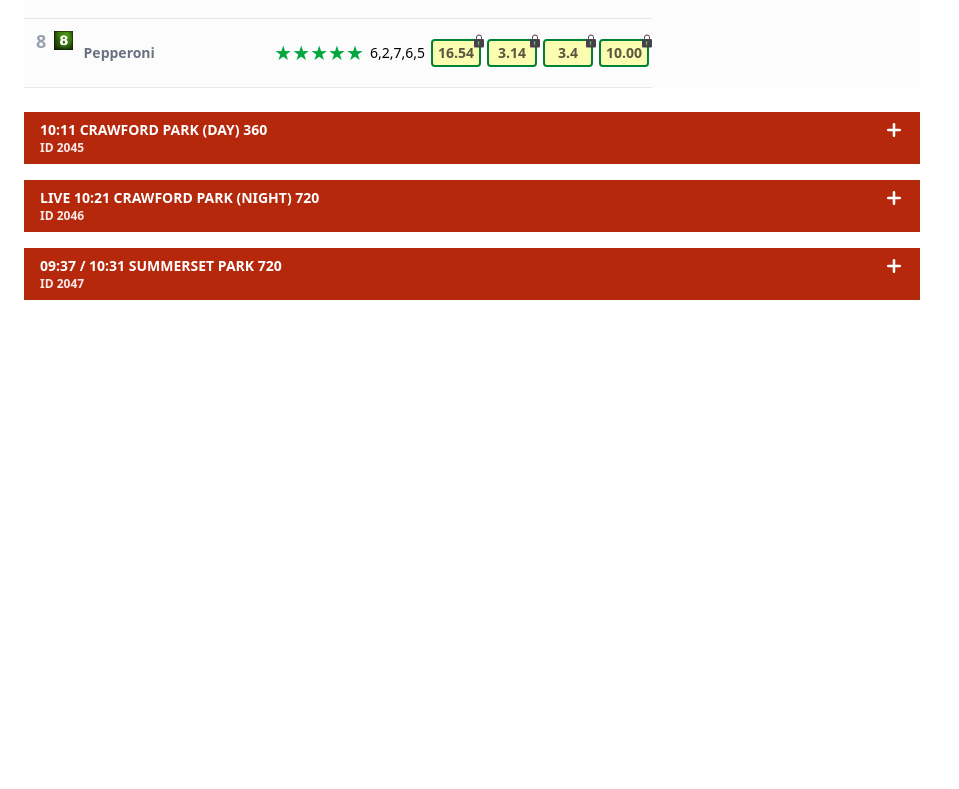
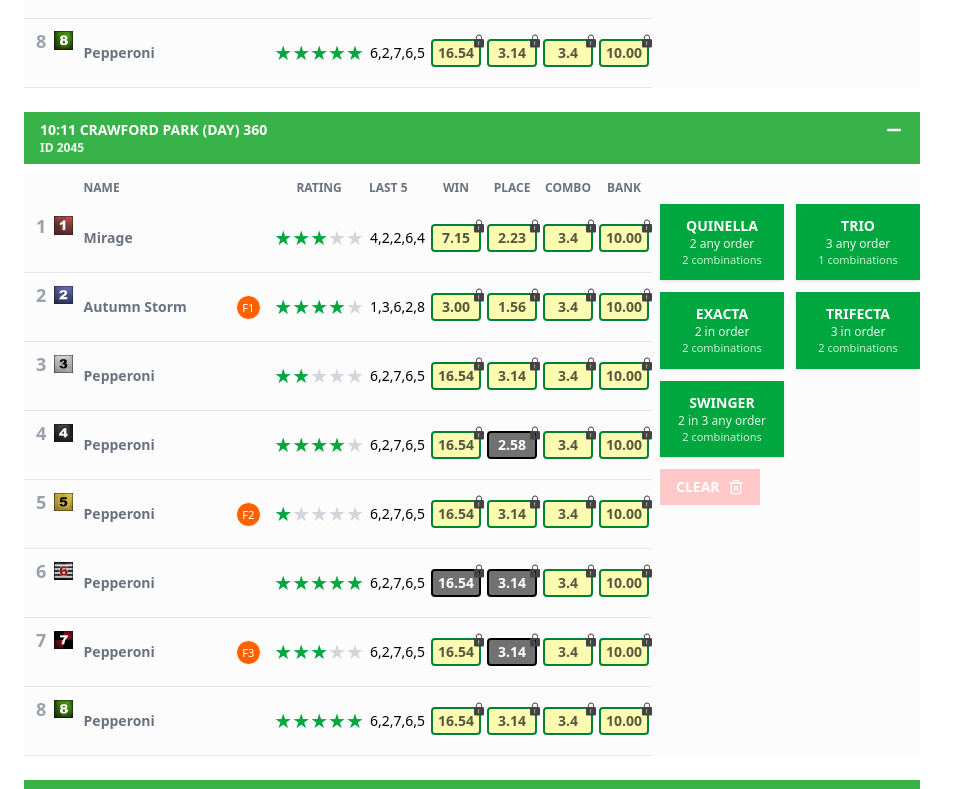
Before and after one commit to alayuestifanos/NextUI, a Next.js app: page / in a window 1280 px wide. Shown: the part 631-1420 px from the top of the page, without its empty margins (0-959 px from the left). Before the commit the page ends 955 px from the top, so only its background shows below. Built offline with nearby package versions, Linux system fonts and the light colour scheme.

Commit message:
Create a collapsible animations

```diff
--- a/app/page.tsx
+++ b/app/page.tsx
@@ -53,7 +53,7 @@ export default function Home() {
       </div>
 
       {raceData.map((race, index) => (
-        <CollapsibleRace key={index} title={race.title} subtitle={race.subtitle} defaultOpen={index === 0}>
+        <CollapsibleRace key={index} title={race.title} subtitle={race.subtitle} defaultOpen={true}>
           <RaceCard horses={race.horses} />
         </CollapsibleRace>
       ))}
--- a/components/CollapsibleRace.tsx
+++ b/components/CollapsibleRace.tsx
@@ -42,7 +42,18 @@ export default function CollapsibleRace({
       </button>
 
       {/* Content */}
-      {open && <div className='py-2'>{children}</div>}
+      <div className="perspective-[1000px]">
+        <div
+          className={`py-2 transition-all duration-700 ease-in-out origin-center
+      ${open
+              ? '[transform:scaleY(1)_rotateX(0deg)] opacity-100 scale-100 h-auto'
+              : '[transform:scaleY(0)_rotateX(0.01deg)] opacity-0 scale-95 h-0 overflow-hidden'}
+    `}
+        >
+          {children}
+        </div>
+      </div>
+
     </div>
   )
 }
--- a/components/RaceCard.tsx
+++ b/components/RaceCard.tsx
@@ -150,8 +150,7 @@ export default function RaceCard({ horses }: RaceCardProps) {
         </div>
       </div>
 
-      {/* ✅ POPUP VIA PORTAL */}
-      {hovered &&
+      {hovered && hovered.rect &&
         createPortal(
           <div
             className='fixed z-[9999]'
```
